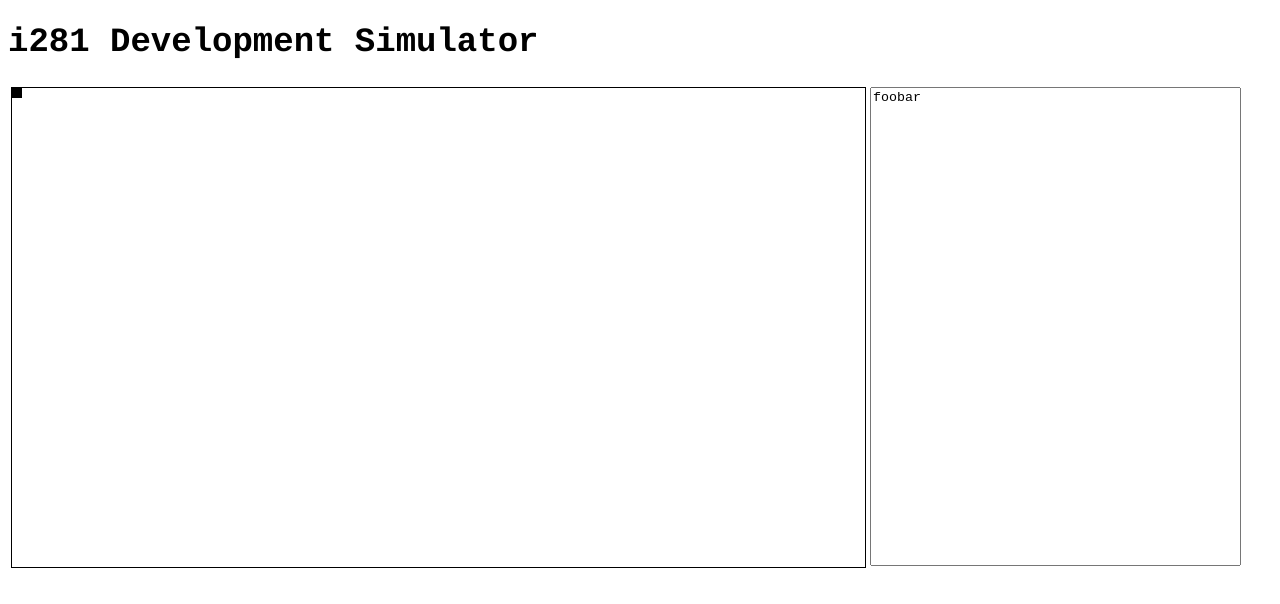
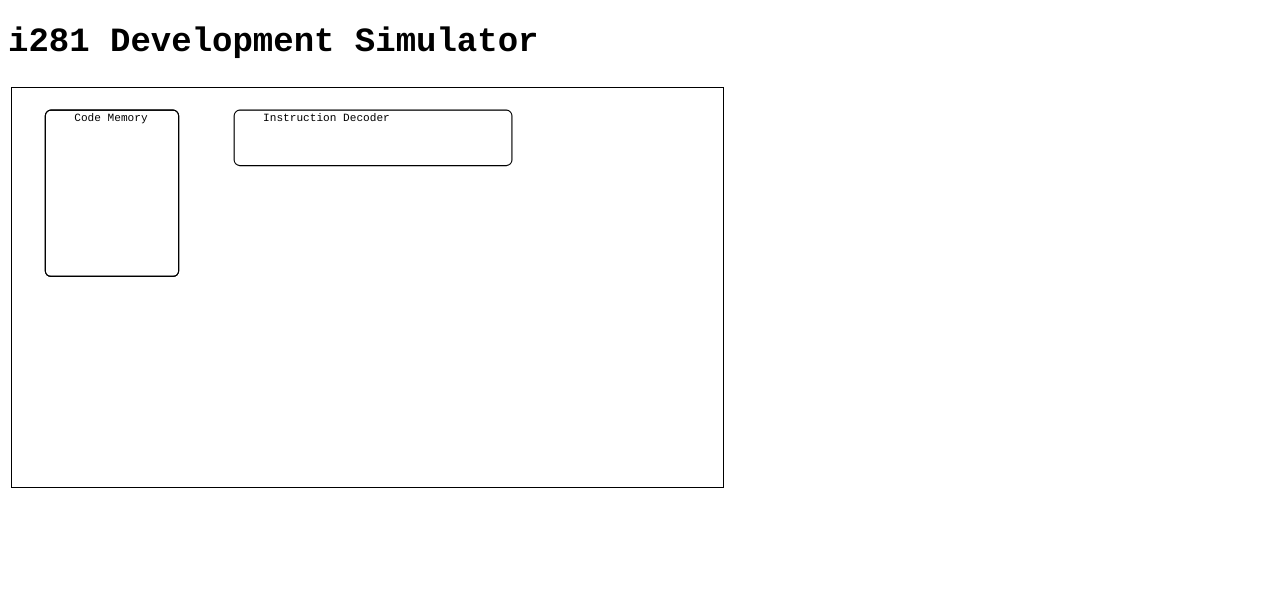
Before and after one commit to tergav17/i281-dev, a plain HTML site: page websim/index.html in a window 1280 px wide. Drawn offline with Linux system fonts and the light colour scheme.

Commit message:
Continued work on simulator

```diff
--- a/websim/index.html
+++ b/websim/index.html
@@ -13,9 +13,8 @@
 				font: normal 17px Courier, Verdana, Arial, sans-serif;
 			}
 
-			.monitortext {
+			.termtext {
 				resize: none;
-				width: 29vw;
 				box-sizing: border-box
 			}
 
@@ -33,10 +32,6 @@
 		<td>
 			<canvas id="diagflow" width="640" height="360"></canvas>
 		</td>
-
-		<td>
-			<textarea class="monitortext" id="monitortext">foobar</textarea>
-		</td>
 	</tr>
 	</table>
 
--- a/websim/simulator.js
+++ b/websim/simulator.js
@@ -1,8 +1,6 @@
 const diag_flow = document.getElementById("diagflow");
-const monitor_text = document.getElementById("monitortext");
 
-console.log(monitor_text);
-// Attempt to get the context for the daig flow
+// Attempt to get the context for the diag flow
 if (diag_flow.getContext) {
 	var flow_ctx = diag_flow.getContext("2d");
 } else {
@@ -15,7 +13,7 @@ window.addEventListener('keydown',keyDownListener,false);
 window.addEventListener('resize', resizeCanvas, false);
 
 // Do initial drawing of canvas
-draw(true);
+updateFlow(true);
 
 
 function keyUpListener(e) {
@@ -35,24 +33,68 @@ function keyDownListener(e) {
 }
 
 function resizeCanvas() {
-	draw(true);
+	updateFlow(true);
 }
 
-function draw(doResize) {
+function drawFlow() {
+
+	// Set up style commons
+	flow_ctx.font = "10px courier";
+	let x, y;
+
+	// Draw Code Memory Section
+	x = 30; y = 20;
+	flow_ctx.strokeStyle = "black";
+	flow_ctx.roundRect(x, y, 120, 150, 5);
+	flow_ctx.stroke();
+	flow_ctx.fillText("Code Memory", x + 26, y + 10);
+
+	// Draw Instruction Decoder
+	x = 200; y = 20;
+	flow_ctx.strokeStyle = "black";
+	flow_ctx.roundRect(x, y, 250, 50, 5);
+	flow_ctx.stroke();
+	flow_ctx.fillText("Instruction Decoder", x + 26, y + 10);
+}
+
+function updateFlow(doResize) {
+
+	let vWidth = 640;
+	let vHeight = 360;
 
 	// Handle resizing
 	if (doResize) {
 
-		//let r
+		let ratioX = 16;
+		let ratioY = 9;
+		let offsetX = 20;
+		let minimumLowerSpace = 400;
+		let minimumWidth = 320;
 
+		// Initially, try to fill up the entire width of the screen
+		let newWidth = window.innerWidth - offsetX;
+		let newHeight = ratioY * newWidth / ratioX;
+
+		// See if the new height is going to be too tall
+		let remaining = window.innerHeight - newHeight;
+		if (remaining < minimumLowerSpace) {
+			newWidth = ratioX * (window.innerHeight - minimumLowerSpace) / ratioY;
+		}
+
+		// Ensure that the new width meets the minimum size
+		if (newWidth < minimumWidth)
+			newWidth = minimumWidth;
+
+		// Resize the window to meet standards
+		flow_ctx.canvas.width = newWidth;
+		flow_ctx.canvas.height = ratioY * flow_ctx.canvas.width / ratioX;
+
+		//
 		flow_ctx.setTransform(1, 0, 0, 1, 0, 0);
-		flow_ctx.scale(1.0, 1.0);
-
-		flow_ctx.canvas.width = window.innerWidth * (2/3);
-		flow_ctx.canvas.height = 9 * flow_ctx.canvas.width / 16;
-		monitor_text.style.height = (flow_ctx.canvas.height) + "px";
+		flow_ctx.scale(flow_ctx.canvas.width / vWidth, flow_ctx.canvas.height / vHeight);
 
 	}
 
-	flow_ctx.fillRect(0, 0, 10, 10);
+	// Redraw the flow
+	drawFlow();
 }
```
